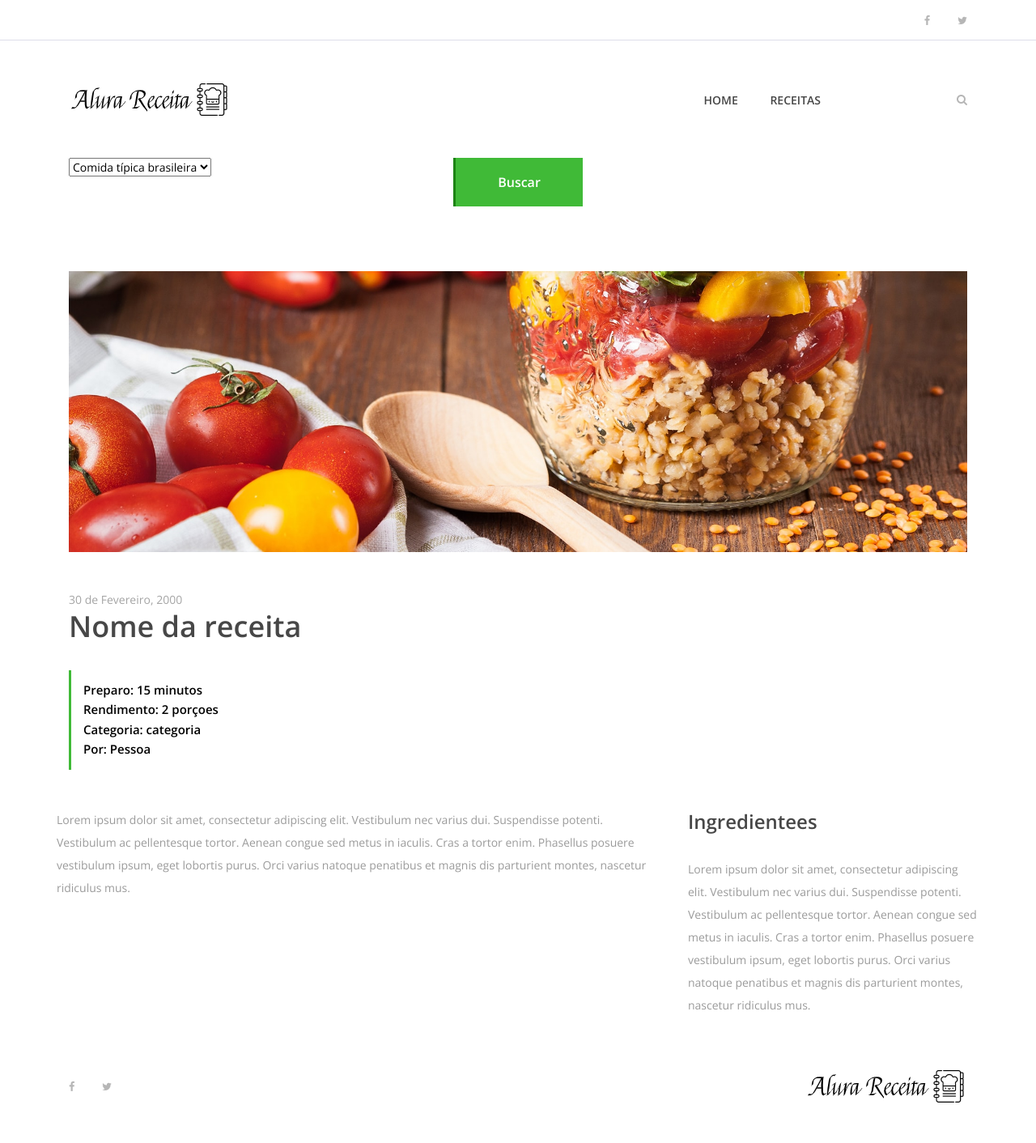
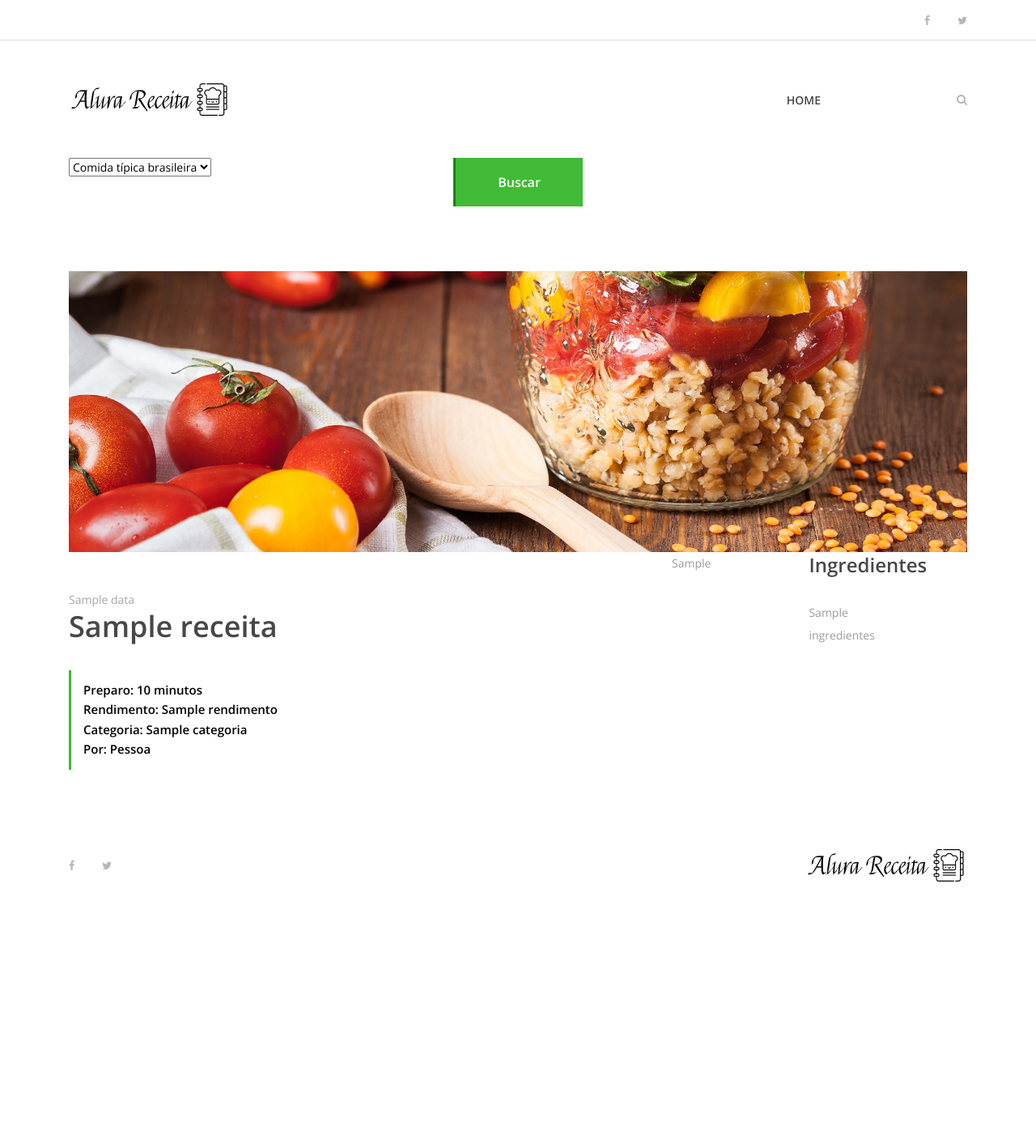
Before and after one commit to thiaagodev/alura-receitas, a Django app: template receitas/templates/receita.html in a window 1280 px wide. Shown: the whole page at 81% size. After the commit the page ends 1089 px from the top, so only its background shows below. Run offline with Django 3.2, Linux system fonts and the light colour scheme; the template is opened without the code that fills it: most values are stand-ins (such as "Sample title", 1, 10 or a date in 2020); some libraries are stand-ins or nearby versions.

Commit message:
Parâmetros na URL, exibindo detalhes da receita

```diff
--- a/receitas/templates/index.html
+++ b/receitas/templates/index.html
@@ -40,7 +40,7 @@
                             <div class="single-best-receipe-area mb-30">
                                 <img src="{% static 'img/bg-img/foto_receita.png' %}" alt="">
                                 <div class="receipe-content">
-                                    <a href="{% url 'receita' %}">
+                                    <a href="{% url 'receita' receita.id %}">
                                         <h5>{{receita.nome}}</h5>
                                     </a>
                                 </div>
--- a/receitas/templates/partials/menu.html
+++ b/receitas/templates/partials/menu.html
@@ -56,7 +56,6 @@
                         <div class="classynav">
                             <ul>
                                 <li><a href="{% url 'index' %}">Home</a></li>
-                                <li><a href="{% url 'receita' %}">Receitas</a></li>
                             </ul>
 
                             <!-- Formulario de busca -->
--- a/receitas/templates/receita.html
+++ b/receitas/templates/receita.html
@@ -67,12 +67,12 @@
             <div class="row">
                 <div class="col-12 col-md-8">
                     <div class="receipe-headline my-5">
-                        <span>30 de Fevereiro, 2000</span>
-                        <h2>Nome da receita</h2>
+                        <span>{{receita.data}}</span>
+                        <h2>{{receita.nome}}</h2>
                         <div class="receipe-duration">
-                            <h6>Preparo: 15 minutos</h6>
-                            <h6>Rendimento: 2 porçoes</h6>
-                            <h6>Categoria: categoria</h6>
+                            <h6>Preparo: {{receita.tempo_de_preparo}} minutos</h6>
+                            <h6>Rendimento: {{receita.rendimento}}</h6>
+                            <h6>Categoria: {{receita.categoria}}</h6>
                             <h6>Por: Pessoa</h6>
                         </div>
                     </div>
@@ -82,10 +82,8 @@
                     <div class="col-12 col-lg-8">
                         <!-- Single Preparation Step -->
                         <div class="single-preparation-step d-flex">
-                            <p>Lorem ipsum dolor sit amet, consectetur adipiscing elit. Vestibulum nec varius dui.
-                                Suspendisse potenti. Vestibulum ac pellentesque tortor. Aenean congue sed metus in
-                                iaculis. Cras a tortor enim. Phasellus posuere vestibulum ipsum, eget lobortis purus.
-                                Orci varius natoque penatibus et magnis dis parturient montes, nascetur ridiculus mus.
+                            <p>
+                                {{receita.modo_preparo}}
                             </p>
                         </div>
                     </div>
@@ -93,13 +91,9 @@
                     <!-- Ingredientes -->
                     <div class="col-12 col-lg-4">
                         <div class="ingredients">
-                            <h4>Ingredientees</h4>
+                            <h4>Ingredientes</h4>
                             <div class="ingredients">
-                                <p>Lorem ipsum dolor sit amet, consectetur adipiscing elit. Vestibulum nec varius dui.
-                                    Suspendisse potenti. Vestibulum ac pellentesque tortor. Aenean congue sed metus in
-                                    iaculis. Cras a tortor enim. Phasellus posuere vestibulum ipsum, eget lobortis
-                                    purus. Orci varius natoque penatibus et magnis dis parturient montes, nascetur
-                                    ridiculus mus. </p>
+                                <p> {{receita.ingredientes}} </p>
                                 </p>
                             </div>
                         </div>
--- a/receitas/urls.py
+++ b/receitas/urls.py
@@ -4,5 +4,5 @@
 
 urlpatterns = [
     path('', views.index, name='index'),
-    path('receita', views.receita, name='receita'),
+    path('<int:receita_id>', views.receita, name='receita'),
 ]
```
Also changed, not shown: receitas/views.py (+7 -3 lines).
